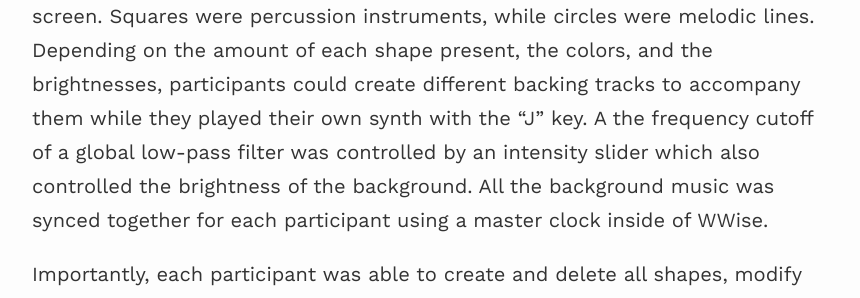
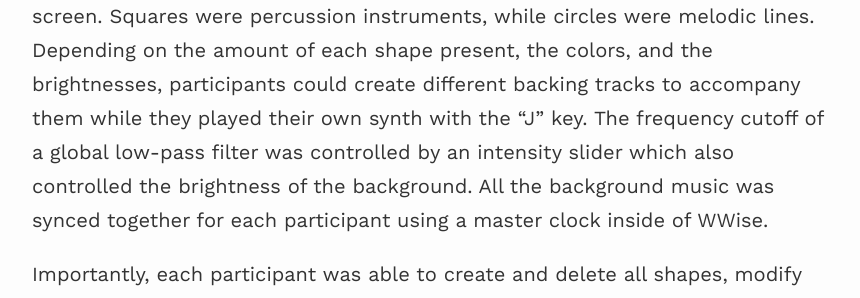
Before and after one commit to daniel-ethridge/daniel-ethridge.github.io, a Jekyll site: the page built from _projects/masters-project.md, in a window 1280 px wide. Shown: the part 1539-1837 px from the top of the page, without its empty margins (208-1068 px from the left). Built offline with Jekyll 4.4.1, drawn with Linux system fonts in a browser that asks for light colours; nearby versions of some CDN libraries; some of the changed text lies outside the part shown.

Commit message:
Fixed a typo

```diff
--- a/_projects/masters-project.md
+++ b/_projects/masters-project.md
@@ -12,7 +12,7 @@ Shape song was developed using Unity's video game engine, Audiokinetic's interac
 
 The avatar's all had four body parts: a head, a torso, arms, and legs. Changing the color of those would in effect "turn the knobs" of that participant's synthesizer and change their sound.
 
-All participants could create and delete squares and circles anywhere on the screen. Squares were percussion instruments, while circles were melodic lines. Depending on the amount of each shape present, the colors, and the brightnesses, participants could create different backing tracks to accompany them while they played their own synth with the "J" key. A the frequency cutoff of a global low-pass filter was controlled by an intensity slider which also controlled the brightness of the background. All the background music was synced together for each participant using a master clock inside of WWise.
+All participants could create and delete squares and circles anywhere on the screen. Squares were percussion instruments, while circles were melodic lines. Depending on the amount of each shape present, the colors, and the brightnesses, participants could create different backing tracks to accompany them while they played their own synth with the "J" key. The frequency cutoff of a global low-pass filter was controlled by an intensity slider which also controlled the brightness of the background. All the background music was synced together for each participant using a master clock inside of WWise.
 
 Importantly, each participant was able to create and delete all shapes, modify colors and brightness values for all shapes, and change colors of all avatars. The study was divided into three parts: no cross-instrumental control (only modify your own avatar and one shape or the intensity slider), some cross-instrumental control (modify your avatar and someone elses and control either two shapes or one shape and the intensity slider), or total cross instrumental control (everyone controls everything).
 
```
